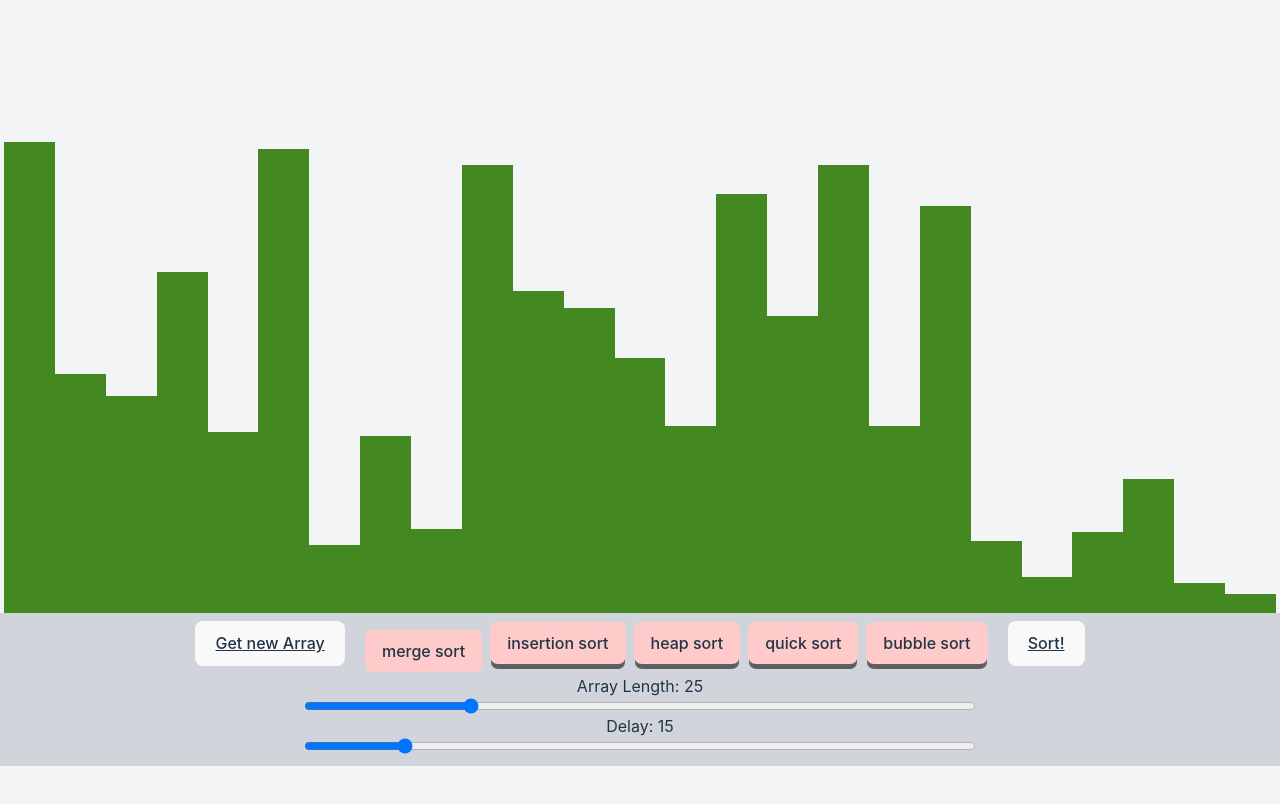
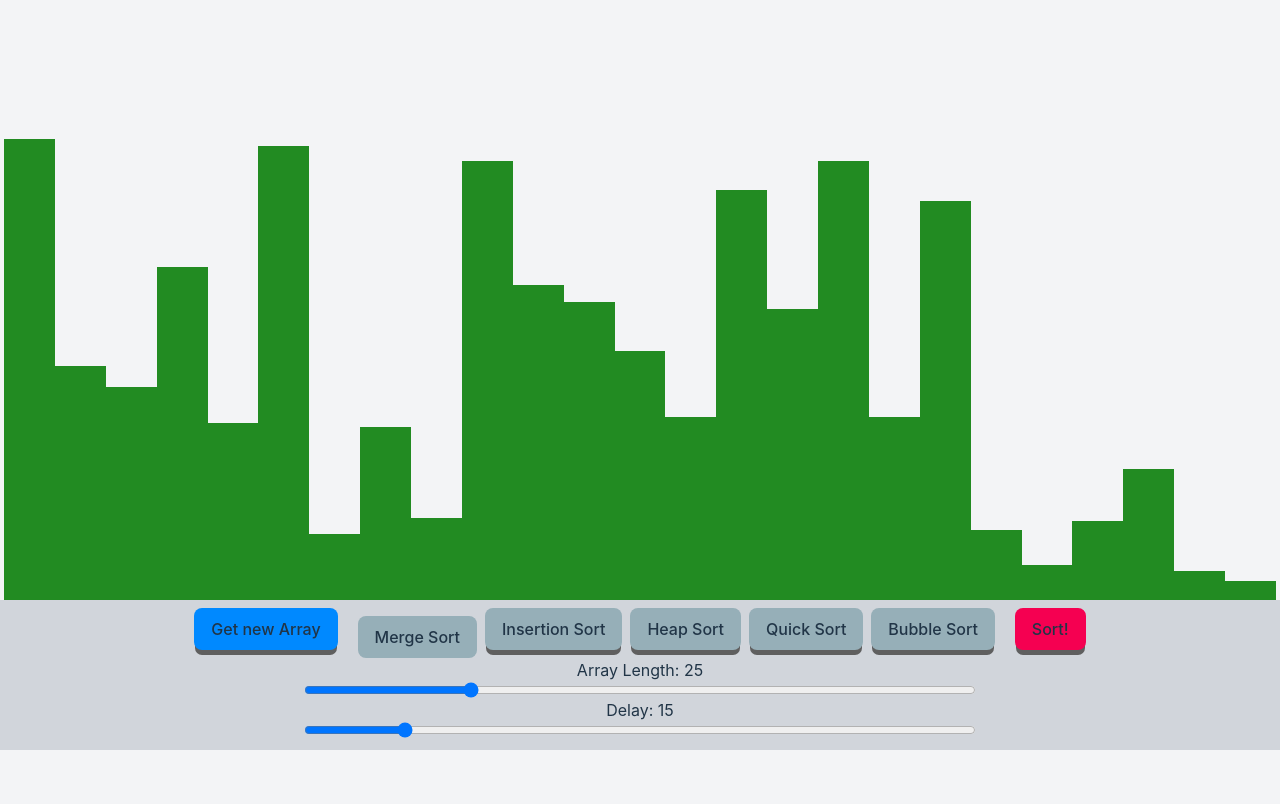
Before and after one commit to GiaDDoan/sorting-observer, a React (Vite) app: page / in a window 1280 px wide. Shown: the top 804 px of the page. Built offline with nearby package versions, Linux system fonts and the light colour scheme.

Commit message:
added styling for sort and new array

```diff
--- a/src/components/AlgoButton.tsx
+++ b/src/components/AlgoButton.tsx
@@ -10,21 +10,36 @@ interface Props {
 const AlgoButton: React.FC<Props> = ({ algo }) => {
   const { settings, setSettings} = useContext(AlgoContext);
 
-const onAlgoChange = (
-    type: Algo
+  const onAlgoChange = (
+      type: Algo
     ) => {
-    if(!setSettings) return;
-    setSettings(p => ({ ...p, algoType: type }));
-    }
+      if(!setSettings) return;
+      setSettings(p => ({ ...p, algoType: type }));
+  }
+
+  const capitalizeFirstLetterOfEachWord = (str: string) => {
+    const strArray = str.split(' ');
+    const newStrArr: string[] = [];
+
+
+    strArray.map(word => {
+      const uppercasedStr = word[0].toUpperCase() + word.substring(1);
+      newStrArr.push(uppercasedStr);
+    })
+
+    if(newStrArr.length === 0) return;
+    return newStrArr.join(' ');
+  }
 
   return (
       <button
-        className={`py-2 px-4 transition-all focus:outline-none top-2 hover:outline-none bg-red-200 shadow-bottom ${
+        className={`py-2 px-4 transition-all focus:outline-none top-2 disabled:opacity-20 hover:outline-none bg-[#96AFB8] shadow-bottom ${
           settings.algoType === algo && "shadow-bottomHover translate-y-2"
         }`}
         onClick={() => onAlgoChange(`${algo}`)}
+        disabled={settings.sorting}
       >
-        {`${algo}`}
+        {capitalizeFirstLetterOfEachWord(algo)}
       </button>
   )
 }
--- a/src/components/NavButton.tsx
+++ b/src/components/NavButton.tsx
@@ -18,7 +18,7 @@ const algoList = [
 
 const NavButtons: React.FC<Props> = ({ settings, sort, resetArray }) => (
   <div className="row-span-1 flex items-center justify-center w-5/6 max-w-4xl mx-auto gap-5">
-    <button className="underline" onClick={() => resetArray()}>
+    <button className="bg-[#0089FF] py-2 px-4 transition-all focus:outline-none top-2 hover:outline-none shadow-bottom disabled:opacity-20 focus:shadow-bottomHover focus:translate-y-2" onClick={() => resetArray()} disabled={settings.sorting}>
       Get new Array
     </button>
     <div className="flex flex-wrap justify-center gap-2">
@@ -26,7 +26,11 @@ const NavButtons: React.FC<Props> = ({ settings, sort, resetArray }) => (
         <AlgoButton key={`${algo}-${idx}`} algo={algo}  />
       ))}
     </div>
-    <button className="underline disabled:opacity-25" onClick={() => sort(settings.algoType)} disabled={settings.sorting}>
+    <button
+      className={`bg-[#F50051] py-2 px-4 transition-all focus:outline-none top-2 hover:outline-none shadow-bottom disabled:opacity-20 disabled:shadow-bottomHover disabled:translate-y-2`}
+      onClick={() => sort(settings.algoType)}
+      disabled={settings.sorting}
+    >
       Sort!
     </button>
   </div>
--- a/src/components/SortingOberser.tsx
+++ b/src/components/SortingOberser.tsx
@@ -14,7 +14,7 @@ const SortingOberser = () => {
             key={`${item}-${settings.arrayLen}-${idx}`}
             className={`flex-1`}
             style={{
-              backgroundColor: "#482",
+              backgroundColor: "#228B22",
               height: `${item / 7}%`
             }}
           />
--- a/src/utils/animations/animate.ts
+++ b/src/utils/animations/animate.ts
@@ -23,10 +23,10 @@ export const animateMerge: AnimateFunc = ({
     const div = document.getElementById(`${index}`);
     if (!div) return;
     setTimeout(() => {
-      div.style.backgroundColor = "#b041f0";
+      div.style.backgroundColor = "#D54900";
       div.style.height = `${newHeight / 7}%`;
       setTimeout(() => {
-        div.style.backgroundColor = "#482";
+        div.style.backgroundColor = "#228B22";
         if (idx === arr.length - 1) {
           setSettings(p => ({ ...p, sorting: false}));
           setItems(newArr);
@@ -51,14 +51,14 @@ export const animateDivs: AnimateFunc = ({
     const div2 = document.getElementById(`${second}`);
     if (!div || !div2) return;
     setTimeout(() => {
-      div.style.backgroundColor = "#b041f0";
-      div2.style.backgroundColor = "#b041f0";
+      div.style.backgroundColor = "#D54900";
+      div2.style.backgroundColor = "#D54900";
       const divHeight = div.style.height;
       div.style.height = div2.style.height;
       div2.style.height = divHeight;
       setTimeout(() => {
-        div.style.backgroundColor = "#482";
-        div2.style.backgroundColor = "#482";
+        div.style.backgroundColor = "#228B22";
+        div2.style.backgroundColor = "#228B22";
         if (idx === arr.length - 1) {
           setItems(newArr);
           if(!setSettings) return;
```
